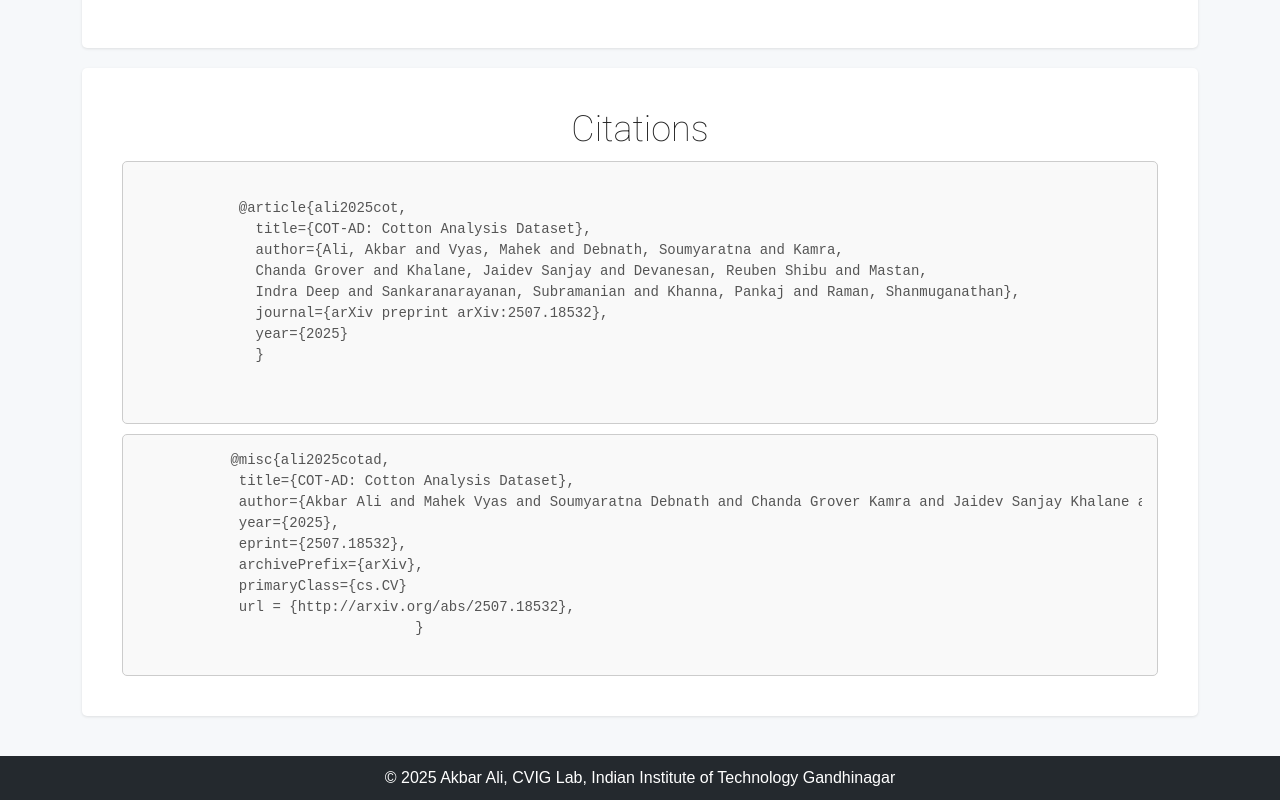
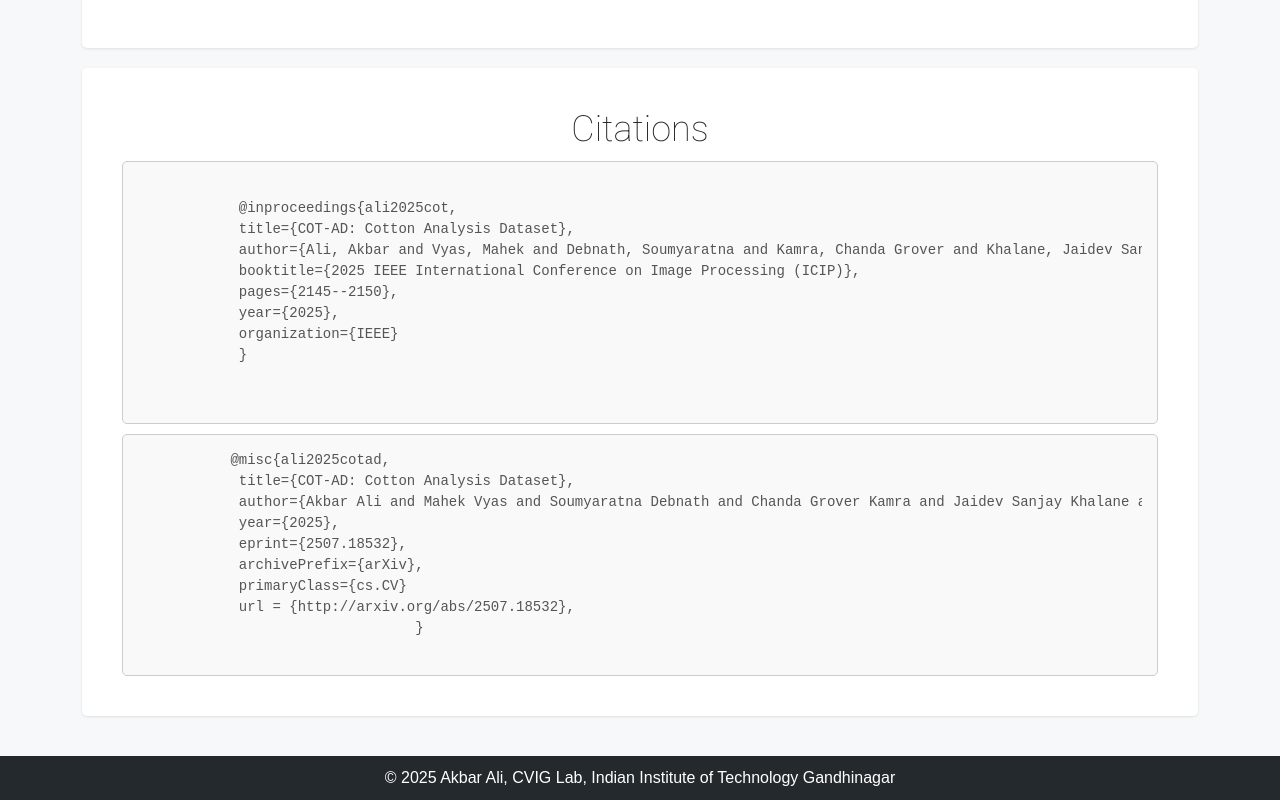
Before and after one commit to aamaanakbar/COT-AD, a plain HTML site: page index.html in a window 1280 px wide. Shown: the part 5366-6166 px from the top of the page. Drawn offline with nearby package versions, Linux system fonts and the light colour scheme; a script that the page names is missing.

Commit message:
citation

```diff
--- a/index.html
+++ b/index.html
@@ -261,14 +261,14 @@
         <div style="padding: 15px; border: 1px solid #ccc; background-color: #f9f9f9; border-radius: 5px;">
         <pre style="font-family: monospace, sans-serif; font-size: 14px; line-height: 1.5; color: #555; margin-bottom: 0px;">
 
-            @article{ali2025cot,
-              title={COT-AD: Cotton Analysis Dataset},
-              author={Ali, Akbar and Vyas, Mahek and Debnath, Soumyaratna and Kamra,
-              Chanda Grover and Khalane, Jaidev Sanjay and Devanesan, Reuben Shibu and Mastan,
-              Indra Deep and Sankaranarayanan, Subramanian and Khanna, Pankaj and Raman, Shanmuganathan},
-              journal={arXiv preprint arXiv:2507.18532},
-              year={2025}
-              }
+            @inproceedings{ali2025cot,
+            title={COT-AD: Cotton Analysis Dataset},
+            author={Ali, Akbar and Vyas, Mahek and Debnath, Soumyaratna and Kamra, Chanda Grover and Khalane, Jaidev Sanjay and Devanesan, Reuben Shibu and Mastan, Indra Deep and Sankaranarayanan, Subramanian and Khanna, Pankaj and Raman, Shanmuganathan},
+            booktitle={2025 IEEE International Conference on Image Processing (ICIP)},
+            pages={2145--2150},
+            year={2025},
+            organization={IEEE}
+            }
 
         </pre></div>
         <div style="padding: 15px; border: 1px solid #ccc; background-color: #f9f9f9; border-radius: 5px; margin-top: 10px;">
```
